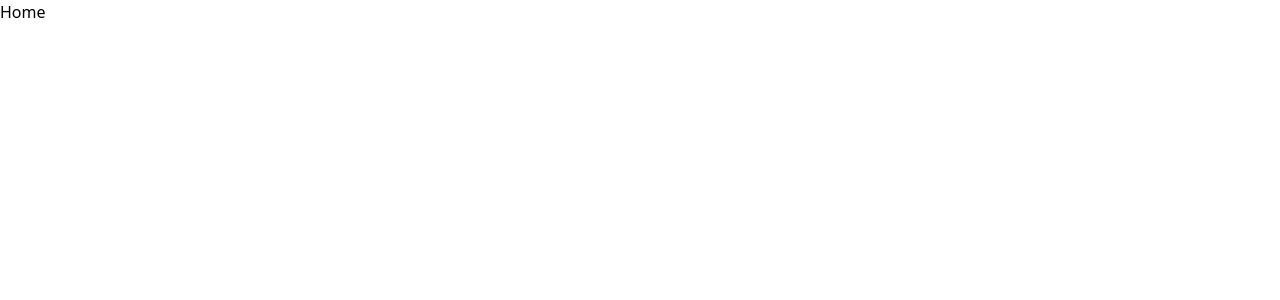
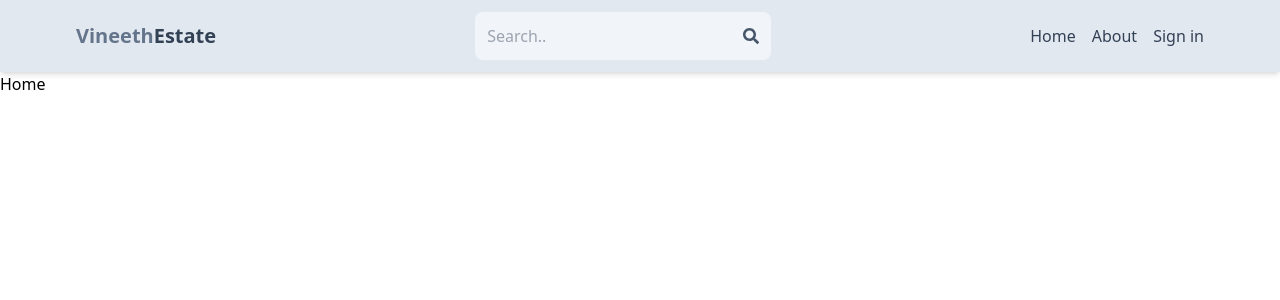
Before and after one commit to vineeth-0509/Project1, a React (Vite) app in the folder client/: page / in a window 1280 px wide. Shown: the top 300 px of the page. Built offline with nearby package versions, Linux system fonts and the light colour scheme.

Commit message:
added Header section

```diff
--- a/client/src/App.jsx
+++ b/client/src/App.jsx
@@ -5,10 +5,12 @@
 import Signout from './pages/Signout'
 import Profile from './pages/Profile'
 import About from './pages/About'
+import Header from './components/Header'
 
 export default function App() {
   return (
     <BrowserRouter>
+    <Header/>
     <Routes>
       <Route path="/" element={<Home/>}/>
       <Route path="/sign-in" element={<Signin/>}/>
--- /dev/null
+++ b/client/src/components/Header.jsx
@@ -0,0 +1,35 @@
+import React from 'react'
+import { FaSearch } from "react-icons/fa";
+import {Link} from "react-router-dom";
+
+export default function Header() {
+  return (
+    <header className='bg-slate-200 shadow-md'>
+        <div className="flex justify-between items-center max-w-6xl mx-auto p-3">
+          <Link to="/">
+        <h1 className='font-bold text-sm sm:text-xl flex flex-wrap'>
+            <span className="text-slate-500">Vineeth</span>
+            <span className='text-slate-700'>Estate</span>
+        </h1>
+        </Link>
+        <form className='bg-slate-100 p-3 rounded-lg flex items-center'>
+
+            <input type="text" placeholder="Search.." className='bg-transparent focus:outline-none w-24 sm:w-64 focus:border-teal-500' />
+            <FaSearch className='text-slate-600'></FaSearch>
+        </form>
+        <ul className='flex gap-4'>
+          <Link to="/">
+          <li className='hidden sm:inline text-slate-700 hover:underline'>Home</li>
+          </Link>
+          <Link to='/about'>
+          <li className='hidden sm:inline text-slate-700 hover:underline'>About</li>
+          </Link>
+          <Link to='sign-in'>
+          <li className=' text-slate-700 hover:underline'>Sign in</li>
+          </Link>
+        </ul>
+        </div>
+
+    </header>
+  )
+}
```
